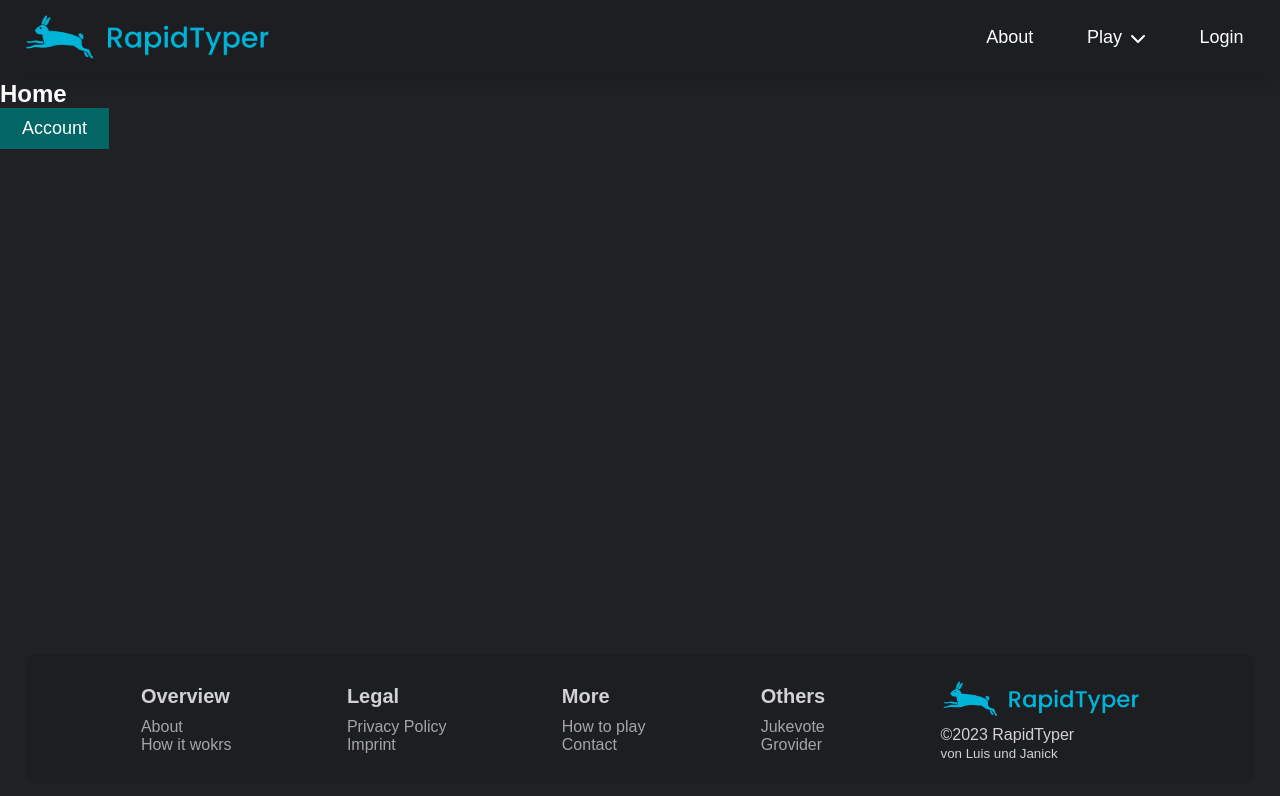
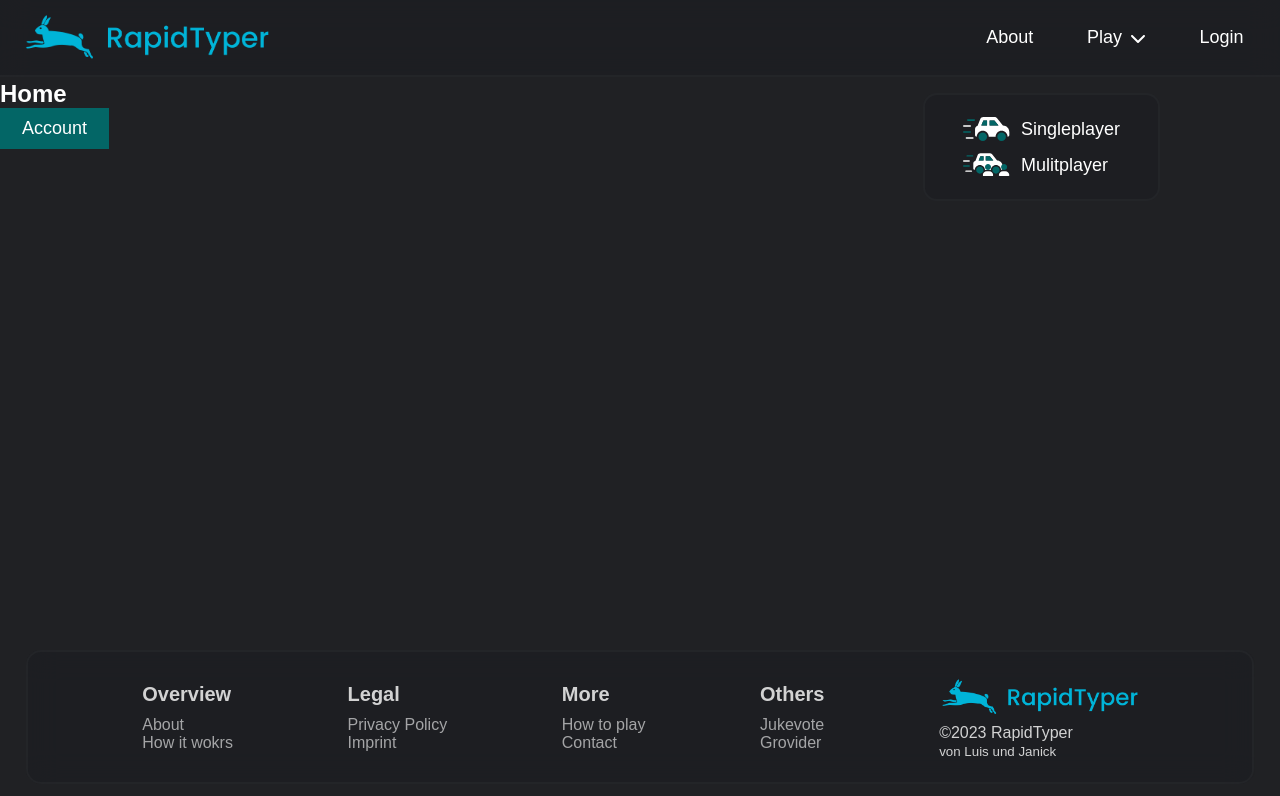
Before and after one commit to janickbraun/rapidtyper, a React (Create React App) app in the folder client/: page / in a window 1280 px wide. Shown: the top 796 px of the page. Built offline with nearby package versions, Linux system fonts and the light colour scheme; no server answers; a web font is replaced by a local one.

Commit message:
nav-icons | nav dropdown

```diff
--- a/client/src/components/footer/footer.css
+++ b/client/src/components/footer/footer.css
@@ -14,7 +14,8 @@ footer{
     backdrop-filter: blur(15px);
     margin: 1rem 1.6rem;
     padding: 1.4rem 0;
-    border-radius: 10px;
+    border-radius: 15px;
+    border: 2px solid #cccccc08;
 }
 .ftcaller{
     font-size: 20px;
--- a/client/src/components/header/Header.tsx
+++ b/client/src/components/header/Header.tsx
@@ -23,14 +23,45 @@ export default function Header({ children }: { children: React.ReactNode }) {
                                 <span className="link_call">Play</span>
                                 <span className="navicon"><svg className="d-svg" xmlns="http://www.w3.org/2000/svg" viewBox="0 0 512 512"><path d="M233.4 406.6c12.5 12.5 32.8 12.5 45.3 0l192-192c12.5-12.5 12.5-32.8 0-45.3s-32.8-12.5-45.3 0L256 338.7 86.6 169.4c-12.5-12.5-32.8-12.5-45.3 0s-12.5 32.8 0 45.3l192 192z"></path></svg></span>
                             </Link>
-                            <ul className="dropdown_container" hidden>
+                            <ul className="dropdown_container">
                                 <li className="dropdown_item">
                                     <Link to="/play/single">
+                                        <div className="nv-groupsvg">
+                                            <svg className="cnvsvg" viewBox="0 0 865 448" fill="none" xmlns="http://www.w3.org/2000/svg">
+                                                <path d="M745 160L636.3 24.1C624.1 8.85 605.7 0 586.3 0H380.4C354.15 0 330.65 15.88 320.9 40.25L273 162.3C245.5 169.4 225 194.3 225 224V336C225 353.67 239.33 368 257 368C257 306.2 307.24 256 369 256C430.76 256 481 306.2 481 368H609C609 306.24 659.24 256 721 256C782.76 256 833 306.24 833 368C850.67 368 865 353.67 865 336V280C865 213.7 811.3 160 745 160ZM449 160H341.9L380.4 64H449V160ZM497 160V64H586.25L663 160H497Z" fill="#fff"/>
+                                                <path d="M721 288C676.82 288 641 323.82 641 368C641 412.18 676.82 448 721 448C765.18 448 801 412.18 801 368C801 323.8 765.2 288 721 288ZM369 288C324.82 288 289 323.8 289 368C289 412.2 324.82 448 369 448C413.18 448 449 412.2 449 368C449 323.8 413.2 288 369 288ZM341.9 160H449V64H380.4L341.9 160ZM586.3 64H497V160H662.1L586.3 64Z" fill="#036666"/>
+                                                <rect x="75" y="43" width="150" height="30" rx="15" fill="#036666"/>
+                                                <path d="M49 391C49 382.716 55.7157 376 64 376H184C192.284 376 199 382.716 199 391V391C199 399.284 192.284 406 184 406H64C55.7157 406 49 399.284 49 391V391Z" fill="#fff"/>
+                                                <rect y="154" width="150" height="30" rx="15" fill="#fff"/>
+                                                <rect y="265" width="150" height="30" rx="15" fill="#036666"/>
+                                            </svg>
+                                        </div>
                                         <span className="link_call">Singleplayer</span>
                                     </Link>
                                 </li>
                                 <li className="dropdown_item">
                                     <Link to="/play/lobby">
+                                        <div className="nv-groupsvg">
+                                        <svg className="cnvsvg" viewBox="0 0 1027 514" fill="none" xmlns="http://www.w3.org/2000/svg">
+                                            <path d="M745 160L636.3 24.1C624.1 8.85 605.7 0 586.3 0H380.4C354.15 0 330.65 15.88 320.9 40.25L273 162.3C245.5 169.4 225 194.3 225 224V336C225 353.67 239.33 368 257 368C257 306.2 307.24 256 369 256C430.76 256 481 306.2 481 368H609C609 306.24 659.24 256 721 256C782.76 256 833 306.24 833 368C850.67 368 865 353.67 865 336V280C865 213.7 811.3 160 745 160ZM449 160H341.9L380.4 64H449V160ZM497 160V64H586.25L663 160H497Z" fill="#fff"/>
+                                            <path d="M721 288C676.82 288 641 323.82 641 368C641 412.18 676.82 448 721 448C765.18 448 801 412.18 801 368C801 323.8 765.2 288 721 288ZM369 288C324.82 288 289 323.8 289 368C289 412.2 324.82 448 369 448C413.18 448 449 412.2 449 368C449 323.8 413.2 288 369 288ZM341.9 160H449V64H380.4L341.9 160ZM586.3 64H497V160H662.1L586.3 64Z" fill="#036666"/>
+                                            <rect x="75" y="43" width="150" height="30" rx="15" fill="#036666"/>
+                                            <path d="M49 391C49 382.716 55.7157 376 64 376H184C192.284 376 199 382.716 199 391V391C199 399.284 192.284 406 184 406H64C55.7157 406 49 399.284 49 391V391Z" fill="#fff"/>
+                                            <rect y="154" width="150" height="30" rx="15" fill="#fff"/>
+                                            <rect y="265" width="150" height="30" rx="15" fill="#036666"/>
+                                            <g clip-path="url(#clip0_9_33)">
+                                            <path d="M572.029 393.072H519.971C470.844 393.072 431 432.911 431 482.043C431 491.869 438.968 499.842 448.794 499.842H643.216C653.042 499.857 661 491.9 661 482.043C661 432.911 621.161 393.072 572.029 393.072Z" fill="#fff"/>
+                                            <path d="M611.714 302.714C611.714 339.006 582.297 368.429 546 368.429C509.703 368.429 480.286 339.011 480.286 302.714C480.286 266.417 509.708 237 546 237C582.297 237 611.714 266.423 611.714 302.714Z" fill="#036666"/>
+                                            </g>
+                                            <path d="M924.029 393.072H871.971C822.844 393.072 783 432.911 783 482.043C783 491.869 790.968 499.842 800.794 499.842H995.216C1005.04 499.857 1013 491.9 1013 482.043C1013 432.911 973.161 393.072 924.029 393.072Z" fill="#fff"/>
+                                            <path d="M963.714 302.714C963.714 339.006 934.297 368.429 898 368.429C861.703 368.429 832.286 339.011 832.286 302.714C832.286 266.417 861.708 237 898 237C934.297 237 963.714 266.423 963.714 302.714Z" fill="#036666"/>
+                                            <defs>
+                                            <clipPath id="clip0_9_33">
+                                            <rect width="230" height="262.857" fill="white" transform="translate(431 237)"/>
+                                            </clipPath>
+                                            </defs>
+                                        </svg>
+                                        </div>
                                         <span className="link_call">Mulitplayer</span>
                                     </Link>
                                 </li>
--- a/client/src/components/header/header.css
+++ b/client/src/components/header/header.css
@@ -11,7 +11,7 @@
     left: 0;
     top: 0;
     width: 100%;
-    box-shadow: 2px 2px 20px rgb(0 0 0 / 20%);
+    border-bottom: 2px solid #cccccc08;
 }
 .src_logo{
     /* outline: 2px solid red; */
@@ -86,3 +86,27 @@ ul{
 .logoContainer{
     color: #fff;
 }
+.nav-link-item{
+    position: relative;
+}
+.dropdown_container{
+    position: absolute;
+    background-color: rgba(26, 28, 33, 0.4);
+    top: 4.5em;
+    right: -0rem;
+    border: 2px solid #cccccc08;
+    padding: 1rem 1.5rem;
+    border-radius: 14px;
+}
+.cnvsvg{
+    height: 24px;
+}
+.nv-groupsvg{
+    display: flex;
+}
+.nv-groupsvg{
+    width: 47px;
+    display: flex;
+    justify-content: center;
+    margin-right: 3px;
+}
```
